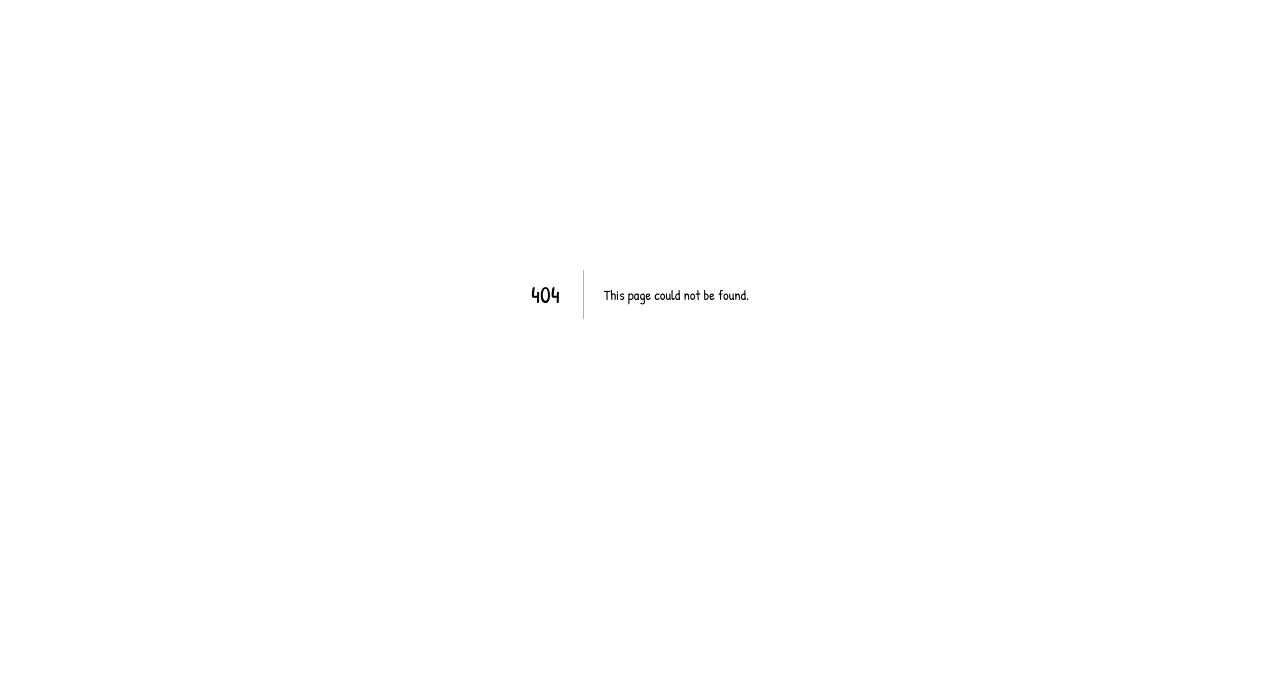
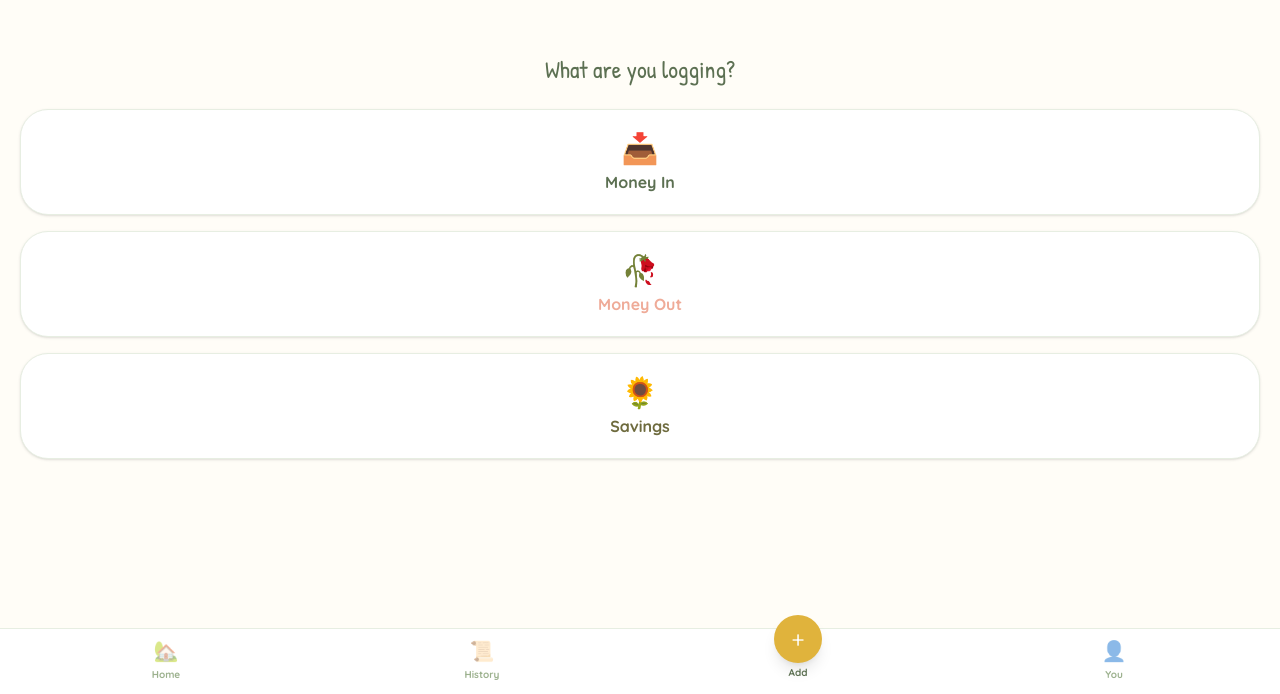
Before and after one commit to dhanushreebit17/Sunflora, a Next.js app: page /add in a window 1280 px wide. Before the commit this address had no page. Shown: the part 106-800 px from the top of the page. Built offline with nearby package versions, Linux system fonts and the light colour scheme.

Commit message:
Bottom nav, add page, unified history page

```diff
--- /dev/null
+++ b/src/app/add/page.js
@@ -0,0 +1,21 @@
+export default function AddPage() {
+  return (
+    <main className="p-5 pb-24 bg-cream-50 min-h-screen flex flex-col justify-center">
+      <h1 className="font-heading text-2xl text-sage-700 mb-6 text-center">What are you logging?</h1>
+      <div className="flex flex-col gap-4">
+        <a href="/money-in" className="garden-card bg-sage-100 text-sage-700 text-center py-6">
+          <p className="text-3xl mb-1">📥</p>
+          <p className="font-bold">Money In</p>
+        </a>
+        <a href="/money-out" className="garden-card bg-peach-100 text-peach-400 text-center py-6">
+          <p className="text-3xl mb-1">🥀</p>
+          <p className="font-bold">Money Out</p>
+        </a>
+        <a href="/savings" className="garden-card bg-olive-100 text-olive-700 text-center py-6">
+          <p className="text-3xl mb-1">🌻</p>
+          <p className="font-bold">Savings</p>
+        </a>
+      </div>
+    </main>
+  )
+}
--- /dev/null
+++ b/src/app/history/page.js
@@ -0,0 +1,102 @@
+'use client'
+import { useEffect, useState } from 'react'
+import { supabase } from '@/lib/supabaseClient'
+import { formatINR } from '@/lib/format'
+import { CATEGORY_COLORS } from '@/lib/categoryColors'
+import EntryRow from '@/components/EntryRow'
+import EditModal from '@/components/EditModal'
+
+const CATEGORIES = ['Food', 'Shopping', 'Travel', 'Bills', 'Fun', 'Self-care', 'Other']
+const MOODS = ['worth_it', 'meh', 'regret']
+
+export default function HistoryPage() {
+  const [all, setAll] = useState([])
+  const [filter, setFilter] = useState('all')
+  const [loading, setLoading] = useState(true)
+  const [editing, setEditing] = useState(null)
+
+  useEffect(() => { load() }, [])
+
+  async function load() {
+    const { data: { user } } = await supabase.auth.getUser()
+    if (!user) return
+    const [incomeRes, expensesRes, savingsRes] = await Promise.all([
+      supabase.from('income').select('*').eq('user_id', user.id),
+      supabase.from('expenses').select('*').eq('user_id', user.id),
+      supabase.from('savings').select('*').eq('user_id', user.id),
+    ])
+    const income = (incomeRes.data || []).map(r => ({ ...r, _type: 'income' }))
+    const expenses = (expensesRes.data || []).map(r => ({ ...r, _type: 'expenses' }))
+    const savings = (savingsRes.data || []).map(r => ({ ...r, _type: 'savings' }))
+    const merged = [...income, ...expenses, ...savings].sort((a,b) => new Date(b.created_at) - new Date(a.created_at))
+    setAll(merged)
+    setLoading(false)
+  }
+
+  const filtered = filter === 'all' ? all : all.filter(r => r._type === filter)
+
+  function rowProps(r) {
+    if (r._type === 'income') return { color: '#9CB18E', label: r.source, sub: r.entry_date, amount: '+' + formatINR(r.amount), amountColor: '#5C7052' }
+    if (r._type === 'expenses') return { color: CATEGORY_COLORS[r.category] || '#E7EEE2', label: r.category, sub: r.entry_date, amount: '−' + formatINR(r.amount), amountColor: '#EFAB98' }
+    return { color: '#A9A46B', label: r.bucket, sub: r.entry_date, amount: '+' + formatINR(r.amount), amountColor: '#6E6B3E' }
+  }
+
+  function editFields(r) {
+    if (r._type === 'income') return [
+      { name: 'amount', label: 'Amount (₹)', type: 'number' },
+      { name: 'source', label: 'Source', type: 'text' },
+      { name: 'entry_date', label: 'Date', type: 'date' },
+      { name: 'note', label: 'Note', type: 'textarea' },
+    ]
+    if (r._type === 'expenses') return [
+      { name: 'amount', label: 'Amount (₹)', type: 'number' },
+      { name: 'category', label: 'Category', type: 'select', options: CATEGORIES },
+      { name: 'mood', label: 'Mood', type: 'select', options: MOODS },
+      { name: 'entry_date', label: 'Date', type: 'date' },
+      { name: 'note', label: 'Note', type: 'textarea' },
+    ]
+    return [
+      { name: 'amount', label: 'Amount (₹)', type: 'number' },
+      { name: 'bucket', label: 'Bucket', type: 'text' },
+      { name: 'entry_date', label: 'Date', type: 'date' },
+      { name: 'note', label: 'Note', type: 'textarea' },
+    ]
+  }
+
+  return (
+    <main className="p-5 pb-24 bg-cream-50 min-h-screen">
+      <h1 className="font-heading text-2xl text-sage-700 mb-4">History 📜</h1>
+
+      <div className="flex gap-2 mb-4 overflow-x-auto pb-1">
+        {['all','income','expenses','savings'].map(t => (
+          <button key={t} onClick={() => setFilter(t)}
+            className={`whitespace-nowrap rounded-full px-3 py-1.5 text-xs font-bold border capitalize ${filter === t ? 'bg-sage-400 text-white border-sage-400' : 'bg-white text-sage-600 border-sage-100'}`}>
+            {t === 'all' ? 'All' : t === 'income' ? 'Received' : t === 'expenses' ? 'Spent' : 'Savings'}
+          </button>
+        ))}
+      </div>
+
+      {loading ? (
+        <p className="text-sage-500 text-sm">Loading...</p>
+      ) : filtered.length === 0 ? (
+        <p className="text-sage-500 text-sm text-center mt-10">Nothing here yet 🌼</p>
+      ) : (
+        <div className="flex flex-col gap-3">
+          {filtered.map(r => (
+            <div key={`${r._type}-${r.id}`} onClick={() => setEditing(r)} className="cursor-pointer active:scale-[0.99] transition">
+              <EntryRow {...rowProps(r)} />
+            </div>
+          ))}
+        </div>
+      )}
+
+      {editing && (
+        <EditModal open={!!editing} entry={editing} table={editing._type}
+          fields={editFields(editing)}
+          onClose={() => setEditing(null)}
+          onSaved={() => { setEditing(null); load() }}
+          onDeleted={() => { setEditing(null); load() }} />
+      )}
+    </main>
+  )
+}
--- a/src/app/layout.js
+++ b/src/app/layout.js
@@ -1,10 +1,11 @@
 import './globals.css'
 import { Toaster } from 'react-hot-toast'
+import BottomNav from '@/components/BottomNav'
 
 export const metadata = {
-  title: 'Sunflora🌻',
+  title: 'Sunflora 🌻',
   manifest: '/manifest.json',
-  appleWebApp: { capable: true, statusBarStyle: 'default', title: 'Sunflower' },
+  appleWebApp: { capable: true, statusBarStyle: 'default', title: 'Sunflora' },
 }
 
 export const viewport = {
@@ -16,6 +17,7 @@ export default function RootLayout({ children }) {
     <html lang="en">
       <body>
         {children}
+        <BottomNav />
         <Toaster position="top-center" toastOptions={{
           style: { background: '#FBF6EA', color: '#5C7052', borderRadius: '16px' }
         }} />
--- /dev/null
+++ b/src/components/BottomNav.js
@@ -0,0 +1,36 @@
+'use client'
+import { usePathname, useRouter } from 'next/navigation'
+
+const HIDDEN_ON = ['/', '/signup']
+
+export default function BottomNav() {
+  const pathname = usePathname()
+  const router = useRouter()
+
+  if (HIDDEN_ON.includes(pathname)) return null
+
+  const items = [
+    { icon: '🏡', label: 'Home', href: '/dashboard' },
+    { icon: '📜', label: 'History', href: '/history' },
+    { icon: '➕', label: 'Add', href: '/add', center: true },
+    { icon: '👤', label: 'You', href: '/account' },
+  ]
+
+  const isActive = (href) => pathname === href
+
+  return (
+    <nav className="fixed bottom-0 left-0 right-0 bg-white border-t border-sage-100 flex items-center justify-around px-2 pt-2 pb-3 z-30">
+      {items.map(item => (
+        <button key={item.href} onClick={() => router.push(item.href)}
+          className={`flex flex-col items-center gap-0.5 flex-1 ${item.center ? '-mt-6' : ''}`}>
+          {item.center ? (
+            <span className="w-12 h-12 rounded-full bg-gold-400 text-white flex items-center justify-center text-2xl shadow-lg">+</span>
+          ) : (
+            <span className={`text-xl ${isActive(item.href) ? '' : 'opacity-50'}`}>{item.icon}</span>
+          )}
+          <span className={`text-[10px] font-bold ${isActive(item.href) ? 'text-sage-700' : 'text-sage-400'}`}>{item.label}</span>
+        </button>
+      ))}
+    </nav>
+  )
+}
```
